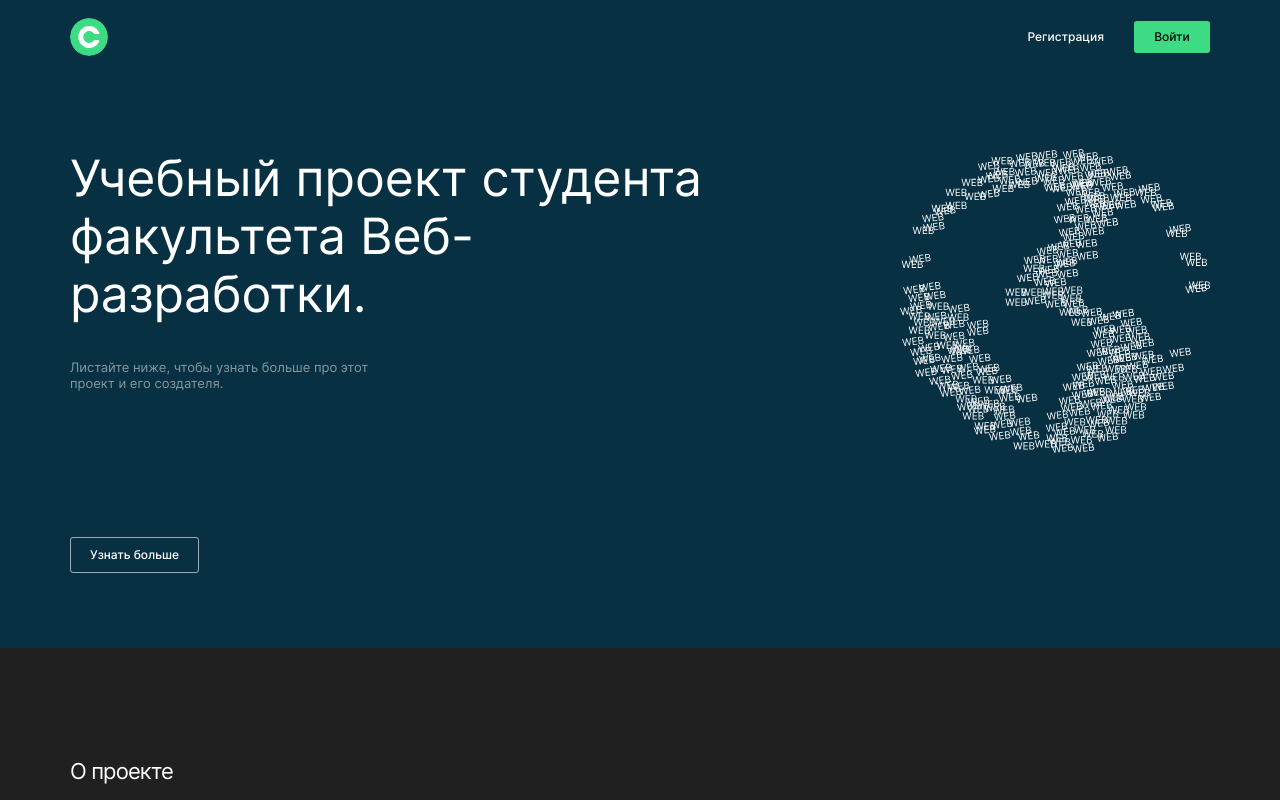
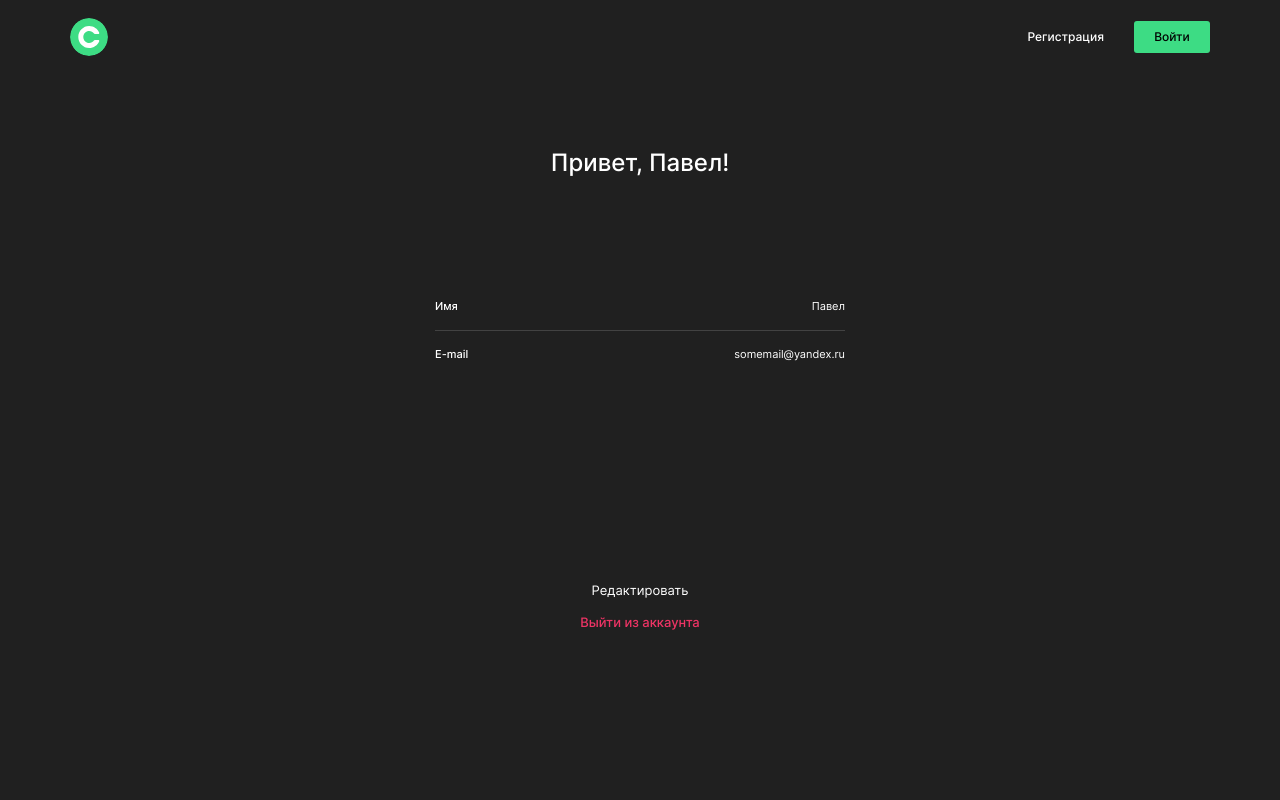
Before and after one commit to chepash/movies-explorer-frontend, a React (Create React App) app: page /profile in a window 1280 px wide. Before the commit this address led to /. Shown: the top 800 px of the page. Built offline with nearby package versions, Linux system fonts and the light colour scheme; a web font is replaced by a local one.

Commit message:
feat: add Profile component

```diff
--- a/src/components/App.js
+++ b/src/components/App.js
@@ -4,6 +4,7 @@ import { useEffect, useState } from 'react';
 import Header from './Header/Header';
 import Main from './Main/Main';
 import Movies from './Movies/Movies';
+import Profile from './Profile/Profile';
 
 import Footer from './Footer/Footer';
 import MobileMenu from './MobileMenu/MobileMenu';
@@ -62,6 +63,7 @@ function App() {
         <Route path="/" element={<Main onAnchorBtnClick={scrollToSection} />} />
         <Route path="/movies" element={<Movies />} />
         <Route path="/saved-movies" element={<Movies />} />
+        <Route path="/profile" element={<Profile />} />
         <Route path="*" element={<Navigate to="/" replace />} />
       </Routes>
 
--- /dev/null
+++ b/src/components/Profile/Profile.js
@@ -0,0 +1,36 @@
+function Profile() {
+  return (
+    <main className="profile">
+      <div className="profile__container">
+        <h1 className="profile__title">Привет, Павел!</h1>
+        <ul className="profile__list page__list">
+          <li className="profile__item">
+            <span className="profile__label">Имя</span>
+            <span className="profile__value">Павел</span>
+          </li>
+          <li className="profile__item">
+            <span className="profile__label">E-mail</span>
+            <span className="profile__value">somemail@yandex.ru</span>
+          </li>
+        </ul>
+      </div>
+
+      <div className="profile__buttons-wrapper">
+        <button
+          className="profile__button button button_type_edit"
+          type="button"
+        >
+          Редактировать
+        </button>
+        <button
+          className="profile__button button button_type_logout"
+          type="button"
+        >
+          Выйти из аккаунта
+        </button>
+      </div>
+    </main>
+  );
+}
+
+export default Profile;
--- /dev/null
+++ b/src/components/Profile/Profile.scss
@@ -0,0 +1,133 @@
+.profile {
+  display: flex;
+  flex: auto; /* sticky header and footer */
+  flex-direction: column;
+  align-items: center;
+  justify-content: space-between;
+
+  box-sizing: border-box;
+  width: 100%;
+  height: 100%;
+  max-height: 626px;
+  margin: 0;
+  padding: 0;
+
+  &__container {
+    display: flex;
+    flex-direction: column;
+    align-items: center;
+
+    box-sizing: border-box;
+    width: 100%;
+    max-width: 410px;
+    height: 100%;
+    margin: 0;
+    padding: 74px 0 0;
+
+    @media screen and (width <= 768px) {
+      padding: 236px 0 0;
+    }
+
+    @media screen and (width <= 320px) {
+      max-width: 260px;
+      padding-top: 70px;
+    }
+  }
+
+  &__title {
+    margin: 0 0 123px;
+    padding: 0;
+
+    font-size: 24px;
+    font-weight: 500;
+    line-height: 1.21; // 29px
+    text-align: center;
+    letter-spacing: 0;
+
+    @media screen and (width <= 768px) {
+      margin: 0 0 97px;
+    }
+
+    @media screen and (width <= 320px) {
+      margin: 0 0 80px;
+    }
+  }
+
+  &__list {
+    width: 100%;
+    margin: 0;
+  }
+
+  &__item {
+    display: flex;
+    justify-content: space-between;
+
+    margin: 0;
+    padding: 17px 0;
+
+    border-bottom: 1px solid #424242;
+
+    &:first-child {
+      padding-top: 0;
+    }
+
+    &:last-child {
+      border-bottom: none;
+    }
+  }
+
+  &__label {
+    margin: 0;
+    padding: 0;
+
+    font-size: 11px;
+    font-weight: 500;
+    line-height: 1.18; // 13px
+    text-align: left;
+    letter-spacing: 0;
+  }
+
+  &__value {
+    margin: 0;
+    padding: 0;
+
+    font-size: 11px;
+    font-weight: 400;
+    line-height: 1.18; // 13px
+    text-align: right;
+    letter-spacing: 0;
+  }
+
+  &__buttons-wrapper {
+    display: flex;
+    flex-direction: column;
+
+    box-sizing: border-box;
+    margin: 0 0 70px;
+    padding: 0;
+
+    @media screen and (width <= 768px) {
+      margin: 0 0 35px;
+    }
+
+    @media screen and (width <= 320px) {
+      margin: 0 0 40px;
+    }
+  }
+
+  &__button {
+    margin-bottom: 16px;
+
+    &:last-child {
+      margin-bottom: 0;
+    }
+  }
+
+  @media screen and (width <= 768px) {
+    max-height: 720px;
+  }
+
+  @media screen and (width <= 320px) {
+    max-height: 706px;
+  }
+}
--- a/src/index.scss
+++ b/src/index.scss
@@ -23,6 +23,8 @@
 @import "./components/Movies/MoviesCardList/MoviesCardList";
 @import "./components/Movies/MoviesCard/MoviesCard";
 
+@import "./components/Profile/Profile";
+
 @import "./components/Footer/Footer";
 
 // * {
--- a/src/scss/button.scss
+++ b/src/scss/button.scss
@@ -148,6 +148,34 @@
     }
   }
 
+  &_type_edit {
+    font-size: 13px;
+    font-weight: 400;
+    line-height: 16px;
+    color: #fff;
+    text-align: center;
+    letter-spacing: 0;
+
+    @media screen and (width <= 320px) {
+      font-size: 12px;
+      line-height: 1.25; // 15px
+    }
+  }
+
+  &_type_logout {
+    font-size: 13px;
+    font-weight: 500;
+    line-height: 16px;
+    color: #ee3465;
+    text-align: center;
+    letter-spacing: 0;
+
+    @media screen and (width <= 320px) {
+      font-size: 12px;
+      line-height: 1.25; // 15px
+    }
+  }
+
   &:hover {
     opacity: 0.6;
     transition: opacity 0.2s ease;
```
